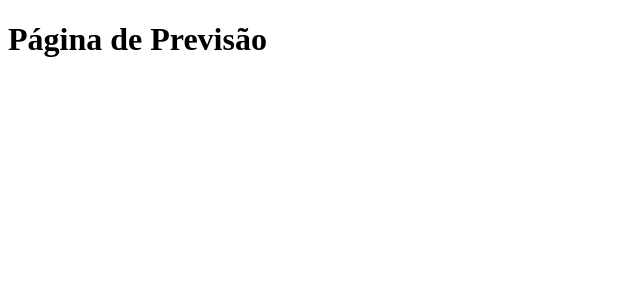
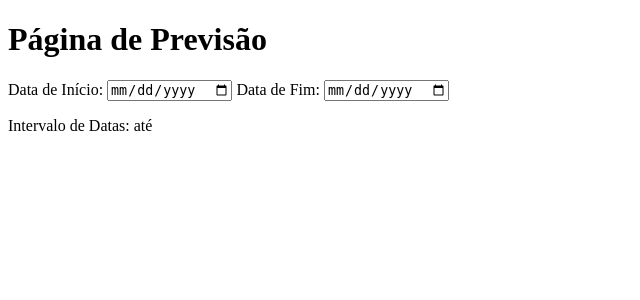
Before and after one commit to kizzcross/aratu_orm, a Django app: page /forecast/ in a window 1280 px wide. Shown: the part 26-326 px from the top of the page, without its empty margins (0-640 px from the left). Run offline with Django 5.2, Linux system fonts and the light colour scheme; data that the repository does not hold is empty; parts of the project's set-up code (start-up, migrations or seed data) failed here and were passed over.

Commit message:
add botões e entrada de datas pagina previsao

```diff
--- a/aratu/clients_profiles/urls.py
+++ b/aratu/clients_profiles/urls.py
@@ -17,7 +17,7 @@
 from django.contrib import admin
 from django.urls import path
 from . import views
-from .views import generate_heatmap
+from .views import generate_heatmap, get_date_limits, create_cluster, define_regions, train_model
 
 urlpatterns = [
     path('', views.home, name='home'),
@@ -26,4 +26,9 @@
     path('generate-heatmap/', generate_heatmap, name='generate_heatmap'),
     path('report/', views.relatorio, name='relatorio'),
     path('data/', views.data, name='data'),
+
+    path('date-limits/', get_date_limits, name='get_date_limits'),
+    path('create-cluster/', create_cluster, name='create_cluster'),
+    path('define-regions/', define_regions, name='define_regions'),
+    path('train-model/', train_model, name='train_model'),
 ]
--- a/aratu/clients_profiles/views.py
+++ b/aratu/clients_profiles/views.py
@@ -1,9 +1,12 @@
 from django.shortcuts import render
 from django.http import JsonResponse
+from django.db.models import Min, Max
 import pandas as pd
 import folium
 from folium.plugins import HeatMap
 from sensor.models import AirQualityData  # Certifique-se de que o modelo está correto
+from django.contrib.auth.decorators import permission_required
+from django.core.exceptions import PermissionDenied
 
 # Lista de tipos de PM válidos
 VALID_PM_TYPES = ['pm1m', 'pm25m', 'pm4m', 'pm10m']
@@ -23,45 +26,87 @@
 def data(request):
     return render(request, 'clients_profiles/data.html')
 
+# Endpoint para obter limites de datas, cluisterizar e criar modelo
+def get_date_limits(request):
+    try:
+        date_limits = AirQualityData.objects.aggregate(
+            min_date=Min('measure_time'),
+            max_date=Max('measure_time')
+        )
+
+        min_date = date_limits.get('min_date')
+        max_date = date_limits.get('max_date')
+
+        return JsonResponse({'start_date': str(min_date), 'end_date': str(max_date)})
+    except Exception as e:
+        return JsonResponse({'error': str(e)}, status=500)
+
+# Endpoint para criar cluster geográfico
+def create_cluster(request):
+    if request.method == 'POST':
+        # Lógica para criar o cluster
+        return JsonResponse({'message': 'Cluster geográfico criado com sucesso!'})
+    return JsonResponse({'error': 'Método não permitido'}, status=405)
+
+# Endpoint para definir regiões
+def define_regions(request):
+    if request.method == 'POST':
+        # Lógica para definir regiões
+        return JsonResponse({'message': 'Regiões definidas com sucesso!'})
+    return JsonResponse({'error': 'Método não permitido'}, status=405)
+
+# Endpoint para treinar modelo
+def train_model(request):
+    if request.method == 'POST':
+        # Lógica para treinar o modelo
+        return JsonResponse({'message': 'Modelo treinado com sucesso!'})
+    return JsonResponse({'error': 'Método não permitido'}, status=405)
+
+@permission_required('clients_profiles.view_airqualitydata', raise_exception=True)
 def generate_heatmap(request):
-    pm_type = request.GET.get('pm_type', 'pm25m')  # Padrão: 'pm25m'
+    try:
+        pm_type = request.GET.get('pm_type', 'pm25m')  # Padrão: 'pm25m'
 
-    # Verificar se o tipo de PM é válido
-    if pm_type not in VALID_PM_TYPES:
-        return JsonResponse({'error': f'Invalid PM type. Valid types are: {", ".join(VALID_PM_TYPES)}'})
+        # Verificar se o tipo de PM é válido
+        if pm_type not in VALID_PM_TYPES:
+            return JsonResponse({'error': f'Invalid PM type. Valid types are: {", ".join(VALID_PM_TYPES)}'})
 
-    # Buscar os dados do banco de dados
-    data = AirQualityData.objects.values('lat', 'lon', pm_type)
+        # Buscar os dados do banco de dados
+        data = AirQualityData.objects.values('lat', 'lon', pm_type)
 
-    # Converter os dados para um DataFrame
-    df = pd.DataFrame.from_records(data)
+        # Converter os dados para um DataFrame
+        df = pd.DataFrame.from_records(data)
 
-    # Remover valores NaN em PM, latitude e longitude
-    df = df.dropna(subset=[pm_type, 'lat', 'lon'])
+        # Remover valores NaN em PM, latitude e longitude
+        df = df.dropna(subset=[pm_type, 'lat', 'lon'])
 
-    # Verificar se há dados válidos
-    if df.empty:
-        return JsonResponse({'error': 'No valid data to display. All selected PM values are NaN.'})
+        # Verificar se há dados válidos
+        if df.empty:
+            return JsonResponse({'error': 'No valid data to display. All selected PM values are NaN.'})
 
-    # Selecionar os dados de localização e valores
-    locations = df[['lat', 'lon']].values.tolist()
-    pm_values = df[pm_type].values.tolist()
+        # Selecionar os dados de localização e valores
+        locations = df[['lat', 'lon']].values.tolist()
+        pm_values = df[pm_type].values.tolist()
 
-    # Configurar o mapa
-    center = [-20.27931919525688, -40.287294463682024]  # Ajuste para a localização desejada
-    m = folium.Map(
-        location=center,
-        zoom_start=12,
-        width='100%',
-        height='70%'
-    )
+        # Configurar o mapa
+        center = [-20.27931919525688, -40.287294463682024]  # Ajuste para a localização desejada
+        m = folium.Map(
+            location=center,
+            zoom_start=12,
+            width='100%',
+            height='70%'
+        )
 
-    # Adicionar camada de calor
-    heat_data = [[loc[0], loc[1], pm] for loc, pm in zip(locations, pm_values)]
-    HeatMap(heat_data, max_intensity=100, radius=8).add_to(m)
+        # Adicionar camada de calor
+        heat_data = [[loc[0], loc[1], pm] for loc, pm in zip(locations, pm_values)]
+        HeatMap(heat_data, max_intensity=100, radius=8).add_to(m)
 
-    # Renderizar o mapa como HTML
-    map_html = m._repr_html_()
+        # Renderizar o mapa como HTML
+        map_html = m._repr_html_()
+
+    except PermissionDenied:
+        # Se o usuário não tiver permissão, retornamos um erro personalizado em JSON
+        return JsonResponse({'error': 'Você não tem permissão para gerar o heatmap!'}, status=403)
 
     # Retornar o HTML do mapa como parte da resposta JSON
     return JsonResponse({'map_html': map_html})
--- a/aratu/templates/clients_profiles/previsao.html
+++ b/aratu/templates/clients_profiles/previsao.html
@@ -3,5 +3,142 @@
 {% block title %}Previsão{% endblock %}
 
 {% block content %}
+<!DOCTYPE html>
+<html>
 <h1>Página de Previsão</h1>
+
+<head>
+    <!-- Inclui o token CSRF -->
+    <meta name="csrf-token" content="{{ csrf_token }}">
+
+    <script>
+        async function fetchDateLimits() {
+            try {
+                const response = await fetch('/date-limits/');
+                const data = await response.json();
+
+                function formatDate(dateString) {
+                    const date = new Date(dateString);
+                    if (isNaN(date)) {
+                        return ''; // Retorna string vazia se a data for inválida
+                    }
+                    const year = date.getFullYear();
+                    const month = (date.getMonth() + 1).toString().padStart(2, '0');
+                    const day = date.getDate().toString().padStart(2, '0');
+                    return `${year}-${month}-${day}`;
+                }
+
+                if (data.start_date && data.end_date) {
+                    const startDate = formatDate(data.start_date);
+                    const endDate = formatDate(data.end_date);
+
+                    if (startDate && endDate) {
+                        document.getElementById('start-date').min = startDate;
+                        document.getElementById('start-date').max = endDate;
+                        document.getElementById('end-date').min = startDate;
+                        document.getElementById('end-date').max = endDate;
+
+                        document.getElementById('min-date-display').textContent = startDate;
+                        document.getElementById('max-date-display').textContent = endDate;
+                    } else {
+                        console.error('Data inválida recebida da API');
+                    }
+                }
+            } catch (error) {
+                console.error('Erro ao buscar limites de data:', error);
+            }
+        }
+
+        // Função para obter o token CSRF
+        function getCSRFToken() {
+            return document.querySelector('meta[name="csrf-token"]').getAttribute('content');
+        }
+
+        // Função para validar datas
+        function isDateValid(dateString) {
+            const date = new Date(dateString);
+            return !isNaN(date);
+        }
+
+        document.addEventListener('DOMContentLoaded', () => {
+            fetchDateLimits();
+
+            const startDateInput = document.getElementById('start-date');
+            const endDateInput = document.getElementById('end-date');
+
+            startDateInput.addEventListener('change', toggleClusterButton);
+            endDateInput.addEventListener('change', toggleClusterButton);
+
+            function toggleClusterButton() {
+                const startDate = startDateInput.value;
+                const endDate = endDateInput.value;
+                const clusterButton = document.getElementById('generate-cluster');
+
+                if (startDate && endDate && isDateValid(startDate) && isDateValid(endDate)) {
+                    clusterButton.style.display = 'inline-block';
+                } else {
+                    clusterButton.style.display = 'none';
+                }
+            }
+
+            // Função para enviar requisições com CSRF token
+            async function sendRequest(url, method) {
+                try {
+                    const response = await fetch(url, {
+                        method: method,
+                        headers: {
+                            'Content-Type': 'application/json',
+                            'X-CSRFToken': getCSRFToken() // Inclui o token CSRF
+                        },
+                    });
+                    const data = await response.json();
+                    return data;
+                } catch (error) {
+                    console.error('Erro ao enviar requisição:', error);
+                }
+            }
+
+            // Eventos para os botões
+            document.getElementById('generate-cluster').addEventListener('click', async () => {
+                const data = await sendRequest('/clients_profiles/create-cluster/', 'POST');
+                if (data) {
+                    alert(data.message);
+                    document.getElementById('define-regions').style.display = 'inline-block';
+                }
+            });
+
+            document.getElementById('define-regions').addEventListener('click', async () => {
+                const data = await sendRequest('/clients_profiles/define-regions/', 'POST');
+                if (data) {
+                    alert(data.message);
+                    document.getElementById('train-model').style.display = 'inline-block';
+                }
+            });
+
+            document.getElementById('train-model').addEventListener('click', async () => {
+                const data = await sendRequest('/clients_profiles/train-model/', 'POST');
+                if (data) {
+                    alert(data.message);
+                }
+            });
+        });
+    </script>
+</head>
+<body>
+    <form id="date-form" method="POST">
+        <div id="start-date-display"></div>
+        <div id="end-date-display"></div>
+        <div class="form-group">
+            <label for="start-date">Data de Início:</label>
+            <input type="date" id="start-date" name="start-date" required>
+            <label for="end-date">Data de Fim:</label>
+            <input type="date" id="end-date" name="end-date" required>
+        </div>
+        <p>Intervalo de Datas: <span id="min-date-display"></span> até <span id="max-date-display"></span></p>
+        <button id="generate-cluster" type="button" style="display: none;">Criar Cluster Geográfico</button>
+        <button id="define-regions" type="button" style="display: none;">Definir Regiões</button>
+        <button id="train-model" type="button" style="display: none;">Treinar Modelo</button>
+    </form>
+</body>
+</html>
 {% endblock %}
--- a/requirements.txt
+++ b/requirements.txt
@@ -5,6 +5,7 @@
 djangorestframework==3.15.1
 six==1.16.0
 sqlparse==0.5.0
+
 pandas==1.5.3          # Se estiver usando pandas
 psutil==5.9.1          # Se estiver usando psutil
 celery==5.2.7          # Se estiver usando Celery
```
